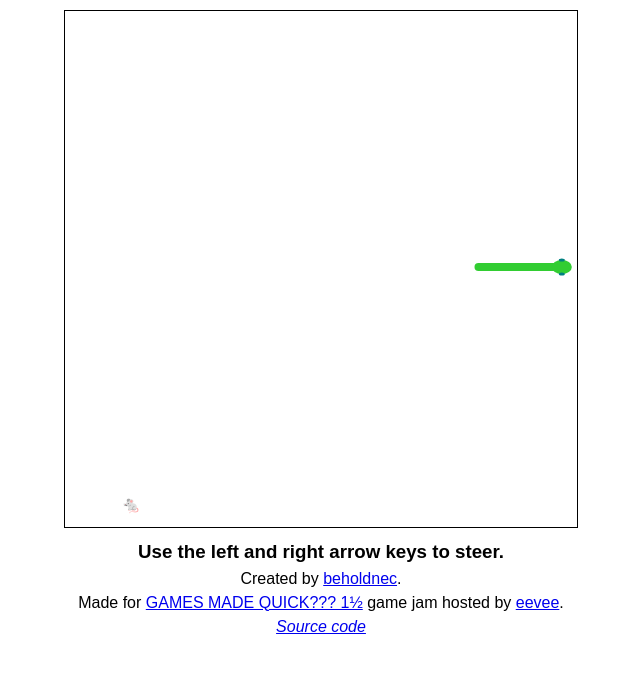
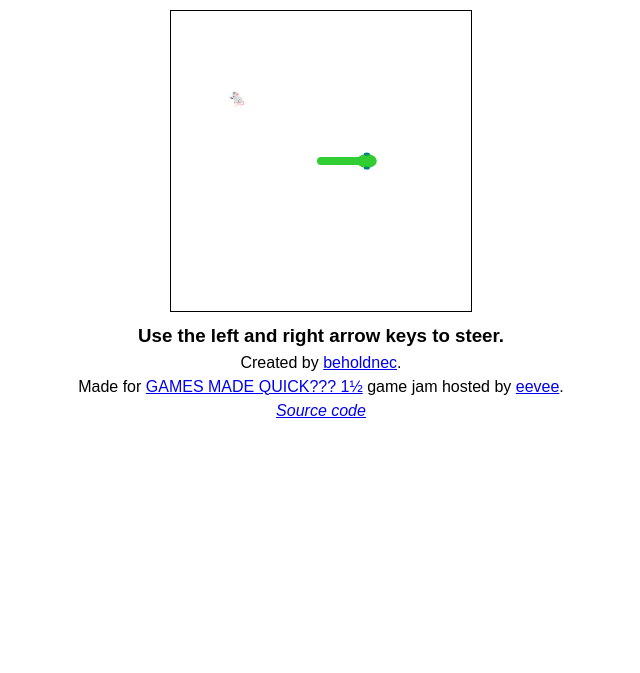
Before and after one commit to beholdnec/snek, a plain HTML site: page index.html in a window 1280 px wide. Shown: the part 49-722 px from the top of the page, without its empty margins (319-959 px from the left). Drawn offline with Linux system fonts and the light colour scheme.

Commit message:
Change game size to 300x300

```diff
--- a/index.html
+++ b/index.html
@@ -9,7 +9,7 @@
   <body>
     <h1>Vek Snek</h1>
     <div id="wrapper">
-      <canvas id="canvas" width="512" height="512">
+      <canvas id="canvas" width="300" height="300">
         Sorry, your browser might not support this game.
       </canvas>
     </div>
--- a/style.css
+++ b/style.css
@@ -5,7 +5,8 @@ p, h1, h2, h3 {
 }
 
 #wrapper {
-  width: 512px;
+  width: 300px;
+  height: 300px;
   margin: auto;
   border: solid thin black;
 }
```
